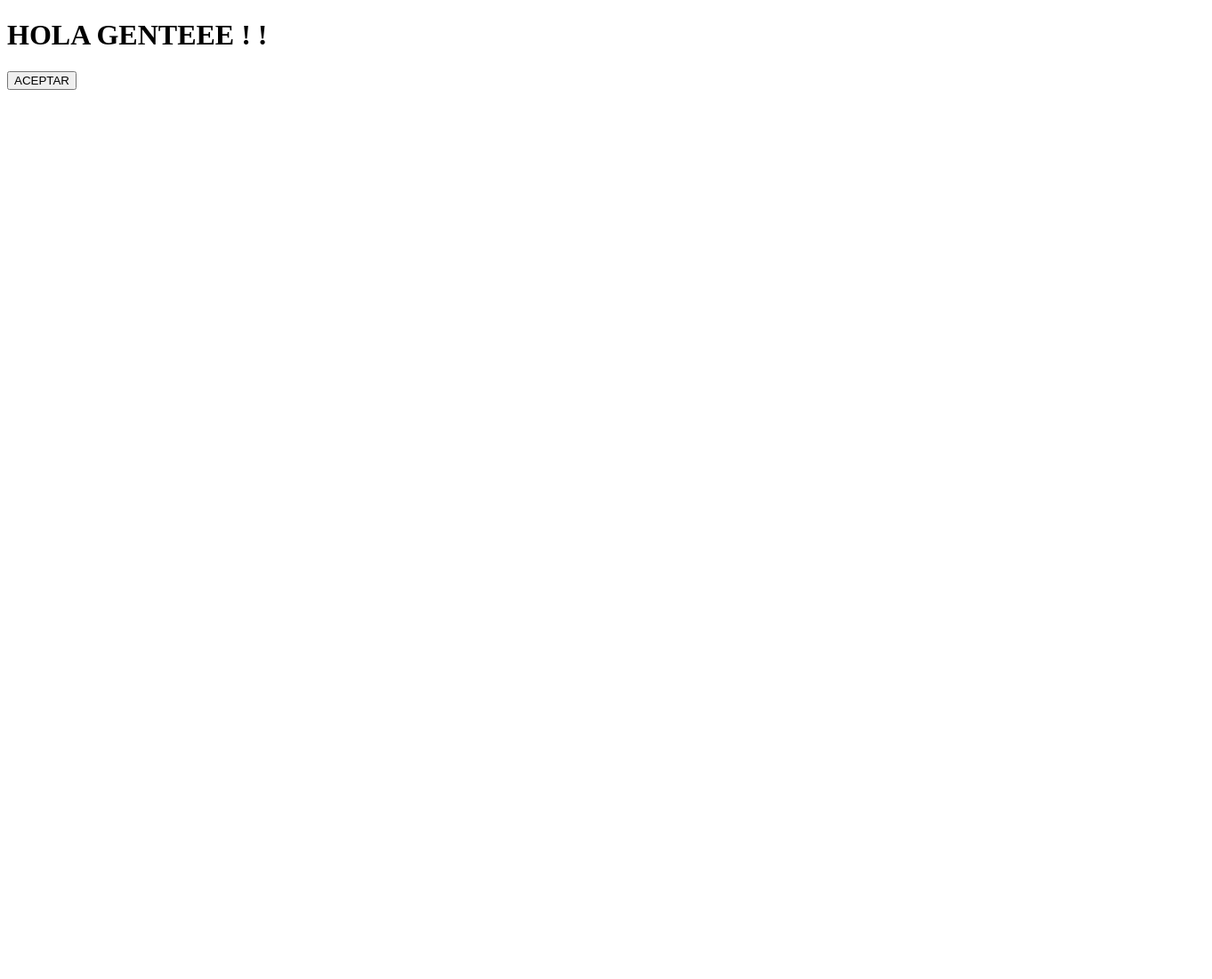
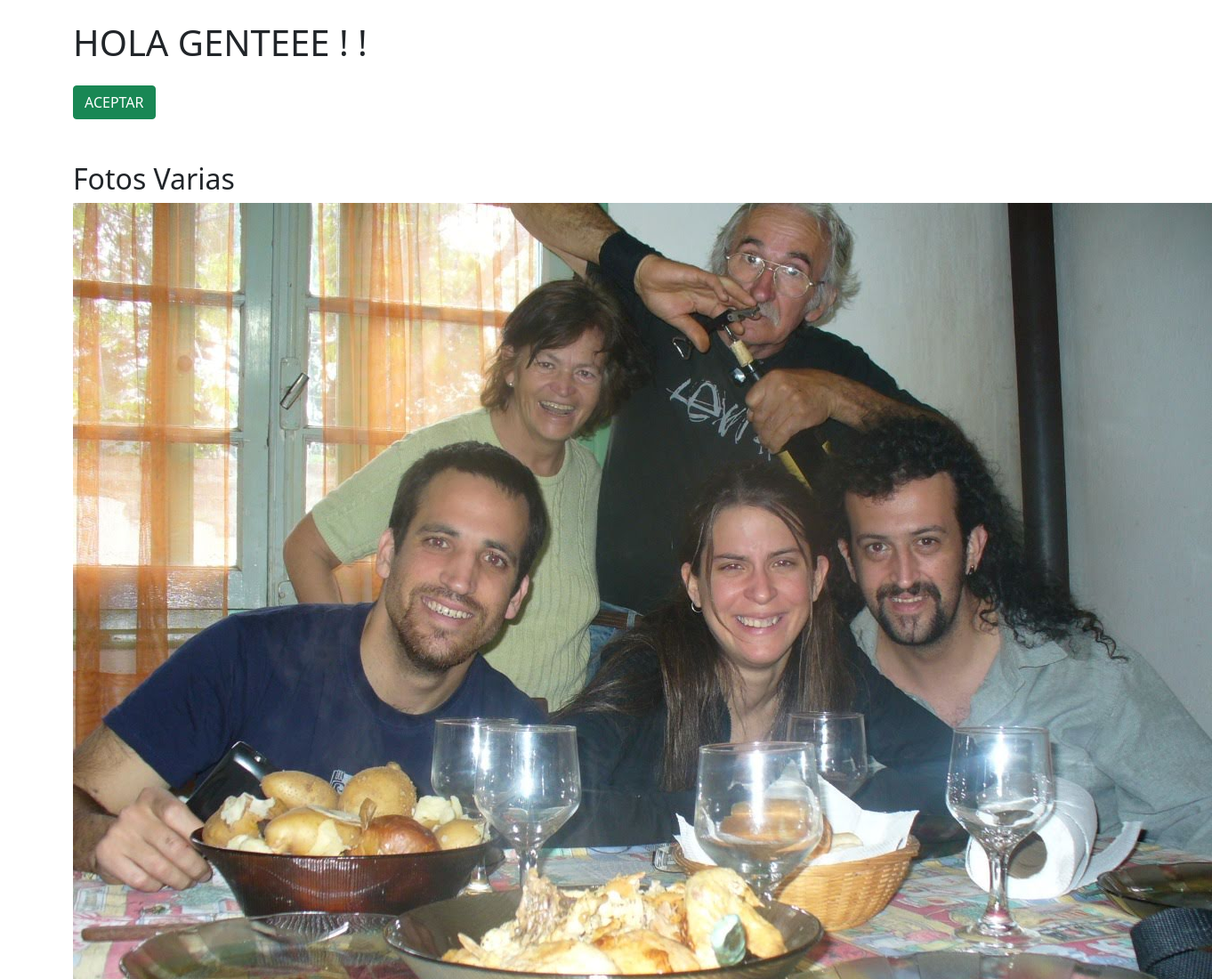
Before and after one commit to RYarema/RYarema.github.io, a plain HTML site: page index.html in a window 1280 px wide. Shown: the top 1100 px of the page at 89% size, 1362 px wide, since content can reach past the window. Before the commit the page ends 800 px from the top, so only its background shows below. Drawn offline with nearby package versions, Linux system fonts and the light colour scheme.

Commit message:
Commit con fotos

```diff
--- a/index.html
+++ b/index.html
@@ -4,14 +4,23 @@
     <meta charset="UTF-8">
     <meta name="viewport" content="width=device-width, initial-scale=1.0">
     <title>Document</title>
+    <link href="https://cdn.jsdelivr.net/npm/bootstrap@5.0.2/dist/css/bootstrap.min.css" rel="stylesheet" integrity="sha384-EVSTQN3/azprG1Anm3QDgpJLIm9Nao0Yz1ztcQTwFspd3yD65VohhpuuCOmLASjC" crossorigin="anonymous">
+    <script src="https://cdn.jsdelivr.net/npm/bootstrap@5.0.2/dist/js/bootstrap.bundle.min.js" integrity="sha384-MrcW6ZMFYlzcLA8Nl+NtUVF0sA7MsXsP1UyJoMp4YLEuNSfAP+JcXn/tWtIaxVXM" crossorigin="anonymous"></script>
 </head>
 <body>
-    <h1>HOLA GENTEEE ! !</h1>
-    <button onclick="handleAceptar()">ACEPTAR</button>
-    <script>
-        function handleAceptar() {
-            alert("Hola Yenchiii ! !");
-        }
-    </script>
+    <div class="container mt-4">
+        <h1 class="mb-4">HOLA GENTEEE ! !</h1>
+        <button class="btn btn-success" onclick="handleAceptar()">ACEPTAR</button>
+        <h2 class="mt-5">Fotos Varias</h2>
+        <img src="./Imagenes/Familia_5.jpg" alt="">
+        <img src="./Imagenes/Familia_All.jpg" alt="">
+        <img src="./Imagenes/Monos.jpg" alt="">
+        <img src="./Imagenes/Tercero.jpg" alt="">
+        <script>
+            function handleAceptar() {
+                alert("Hola Yenchiii ! !");
+            }
+        </script>
+    </div>
 </body>
 </html>
```
Also changed, not shown: Imagenes/Familia_5.jpg (added), Imagenes/Familia_All.jpg (added), Imagenes/Monos.jpg (added), Imagenes/Tercero.jpg (added).
